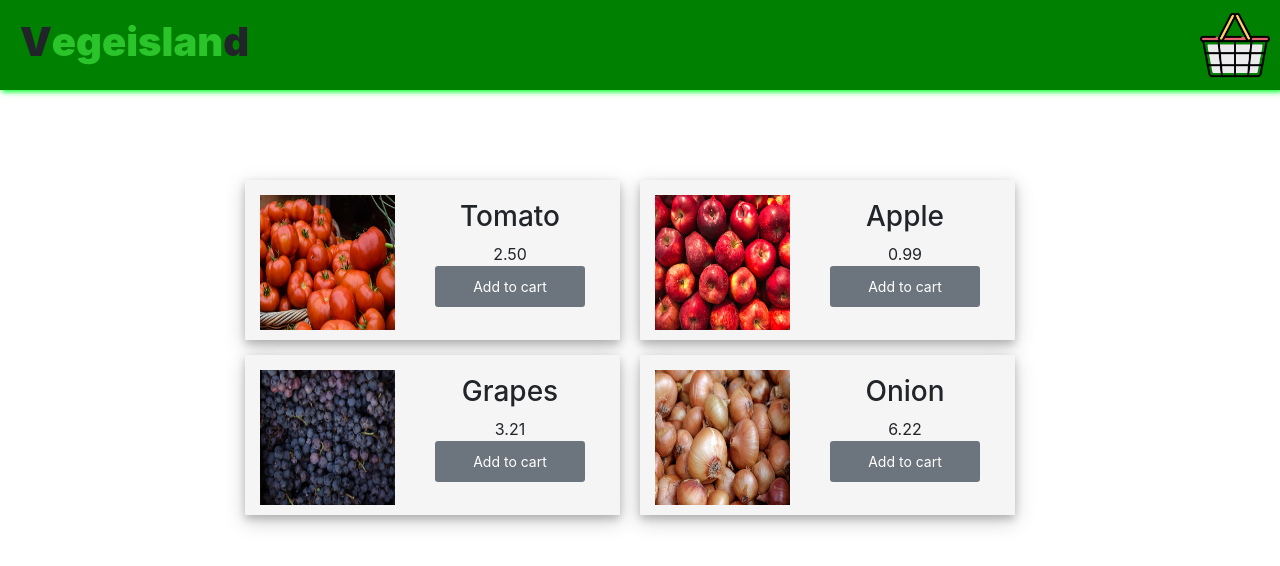
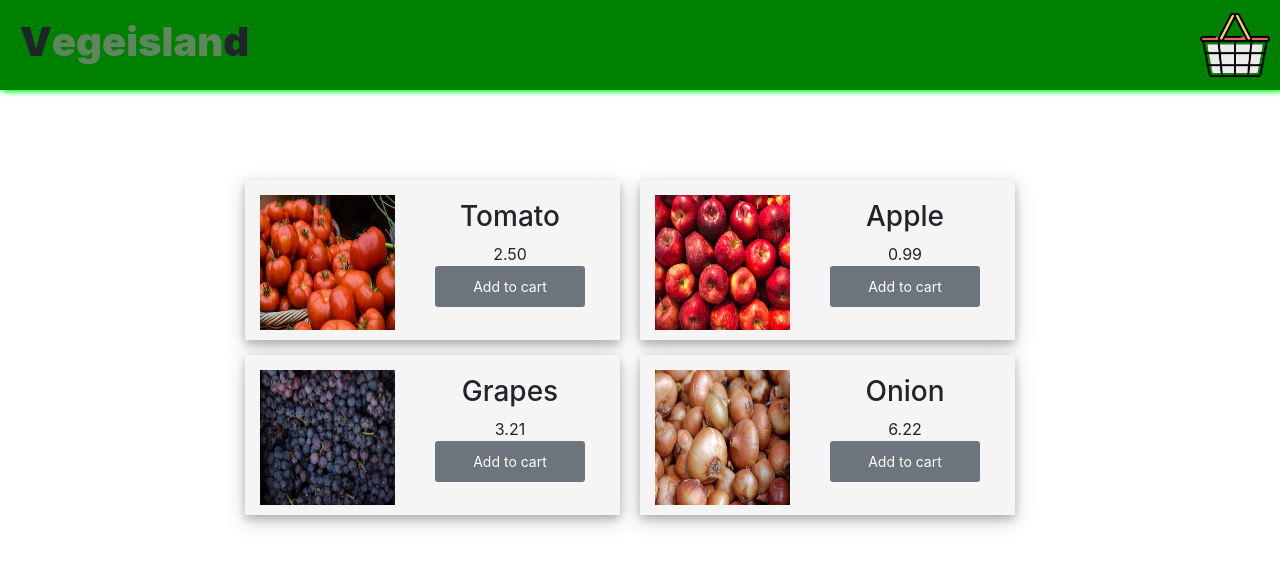
Before and after one commit to Datureli/Shopping-cart-with-vue-2-, a Vue app: page / in a window 1280 px wide. Shown: the top 566 px of the page. Built offline with nearby package versions, Linux system fonts and the light colour scheme.

Commit message:
reinstall webpack

```diff
--- a/package.json
+++ b/package.json
@@ -22,7 +22,7 @@
     "sass": "^1.35.2",
     "sass-loader": "^12.1.0",
     "vue-template-compiler": "^2.6.11",
-    "webpack": "^5.44.0"
+    "webpack": "^4.0.0"
   },
   "eslintConfig": {
     "root": true,
--- a/src/App.vue
+++ b/src/App.vue
@@ -107,9 +107,9 @@ header {
     font-weight: 900;
   }
   span {
-    color: rgb(43, 197, 43);
+    color: rgb(96, 134, 96);
     border-bottom: 1px solid green;
-    padding-bottom:n4px;
+    padding-bottom: 4px;
   }
 }
 </style>
```
Also changed, not shown: 1 other file (tests, documents, lock files or other folders).
